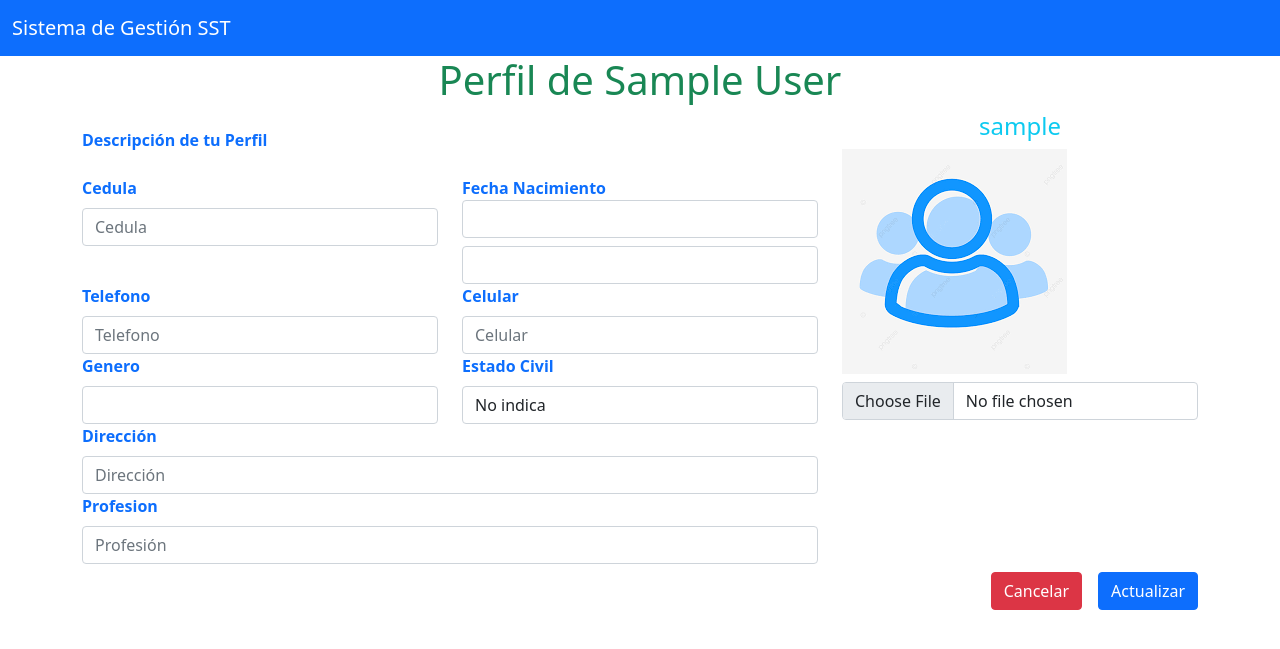
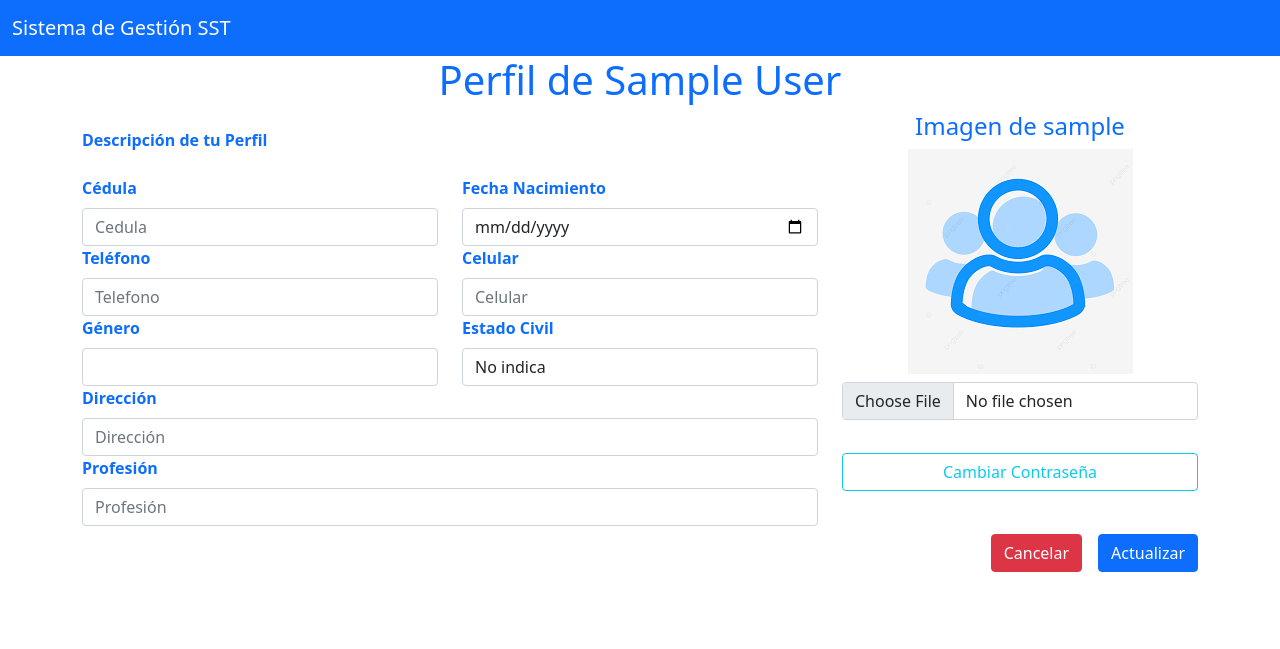
Before and after one commit to viewEder/SG-SST-1J, a Django app: template registration/templates/registration/profile_form.html in a window 1280 px wide. Shown: the top 649 px of the page. Run offline with Django 3.2, Linux system fonts and the light colour scheme; the template is opened without the code that fills it: values that come from a table or form of the project are taken from there, others are empty; the visitor is signed in with stand-in values (Sample User, id 1); some libraries are stand-ins or nearby versions.

Commit message:
Finalizacion login

```diff
--- a/registration/forms.py
+++ b/registration/forms.py
@@ -3,7 +3,6 @@
 from django import forms
 from django.forms import widgets, ChoiceField
 from django.contrib.auth.models import User
-
 
 class ProfileForm(forms.ModelForm):
     class Meta:
@@ -17,7 +16,7 @@
             'profesion' : forms.TextInput(attrs = {'class':'form-control mt-2', 'placeholder':'Profesión'}),
             'cedula' : forms.TextInput(attrs = {'class':'form-control mt-2', 'placeholder':'Cedula'}),
             'genero' : forms.Select(attrs = {'class':'form-control mt-2'}),
-            'fecha_nacimiento' : forms.DateInput(attrs = {'class':'form-control mt-2'}),
+            'fecha_nacimiento' : forms.DateInput(format=('%Y-%m-%d'),attrs = {'class':'form-control mt-2', 'type':'date'}),
             'estado_civil' : forms.Select(attrs = {'class':'form-control mt-2'}),
         }
 
--- a/registration/models.py
+++ b/registration/models.py
@@ -26,7 +26,7 @@
     profesion = models.CharField(max_length=255,verbose_name="Profesion", null=True, blank=True)
     cedula = models.CharField(max_length=20,verbose_name="Cedula", null=True, blank=True)
     genero = models.CharField(max_length=20, choices=Generos,verbose_name="Genero",default="Otro")
-    fecha_nacimiento = models.DateField(verbose_name="Fecha Nacimiento", null=True,blank=True)
+    fecha_nacimiento = models.DateField(verbose_name="Fecha Nacimiento", null=False,blank=False)
     estado_civil = models.CharField(max_length=20, choices=EstaCivil,verbose_name="Estado Civil",default="No indica")
 
     class Meta:
--- a/registration/templates/registration/profile_form.html
+++ b/registration/templates/registration/profile_form.html
@@ -8,7 +8,7 @@
 <section class="container" style="color: white;">
     <div class="row">
         <div>
-            <h1 class="text-success text-center">Perfil de {{user.first_name}} {{user.last_name}}</h1>
+            <h1 class="text-primary text-center">Perfil de {{user.first_name}} {{user.last_name}}</h1>
             <form action="" method="POST" enctype="multipart/form-data">
                 {% csrf_token %}
                 <div class="row text-left">
@@ -16,7 +16,7 @@
                         <label class="text-primary" for=""><strong>Descripción de tu Perfil</strong></label><br><br>
                         <div class="row">
                             <div class="col">
-                                <label class="text-primary" for=""><strong>Cedula</strong></label><br>
+                                <label class="text-primary" for=""><strong>Cédula</strong></label><br>
                             </div>
                             <div class="col">
                                 <label class="text-primary" for=""><strong>Fecha Nacimiento</strong></label><br>
@@ -27,13 +27,12 @@
                                 {{form.cedula}}
                             </div>
                             <div class="col">
-                                <input type="text" class="form-control vDateField" value="{{form.fecha_nacimiento |date:'c'}}">
-                                <span>{{form.fecha_nacimiento}}</span>
+                                {{form.fecha_nacimiento}}
                             </div>
                         </div>
                         <div class="row">
                             <div class="col">
-                                <label class="text-primary" for=""><strong>Telefono</strong></label><br>
+                                <label class="text-primary" for=""><strong>Teléfono</strong></label><br>
                             </div>
                             <div class="col">
                                 <label class="text-primary" for=""><strong>Celular</strong></label><br>
@@ -49,7 +48,7 @@
                         </div>
                         <div class="row">
                             <div class="col">
-                                <label class="text-primary" for=""><strong>Genero</strong></label><br>
+                                <label class="text-primary" for=""><strong>Género</strong></label><br>
                             </div>
                             <div class="col">
                                 <label class="text-primary" for=""><strong>Estado Civil</strong></label><br>
@@ -68,23 +67,23 @@
                         <div class="col">
                             {{form.direccion}}
                         </div>
-                        <label class="text-primary" for=""><strong>Profesion</strong></label><br>
+                        <label class="text-primary" for=""><strong>Profesión</strong></label><br>
                         <div class="col">
                             {{form.profesion}}
                         </div>
                     </div>
                     <div class="col-4">
                         <div class="text-center">
-                            <h4 class="text-info">
-                                {{ user.username }}
+                            <h4 class="text-primary">
+                                Imagen de {{ user.username }}
                             </h4>
                         </div>
-
+                        <div class="text-center">
                         {% if request.user.profile.avatar %}
                         <img src="{{ request.user.profile.avatar.url }}" alt="Imagen de Perfil " class="img-fluid">
                         <br>
 
-                        <p class="text-center" >
+                        <p class="text-center" style="color: black;" >
                             ¿Borrar Imagen?
                             <input type="checkbox" name="avatar-clear" id="avatar-clear">
                         </p>
@@ -92,15 +91,10 @@
                         <img src="{% static 'media/img/default.png' %}" alt="Imagen de Perfil " class="img-fluid">
                         {{form.avatar}}
                         {% endif %}
+                        </div>
                         <!-- Accesos a cambio de contraseña y de correo Electrónico -->
-                        <!-- <hr>
-                        {% if user.email %}
-                        <a type="button" class="btn btn-outline-warning col-12 mb-1" data-bs-toggle="tooltip"
-                            data-bs-placement="top" title="Cambiar Correo Electrónico"> {{user.email}}</a>
-                        {% else %}
-                        <a type="button" class="btn btn-outline-warning col-12 mb-1">Adicionar Datos</a>
-                        {% endif %}
-                        <a type="button" class="btn btn-outline-info col-12">Cambiar Contraseña</a> -->
+                        <hr>
+                        <a type="button" class="btn btn-outline-info col-12" href="/accounts/password_change/">Cambiar Contraseña</a>
                     </div>
                 </div>
                 <div class="d-grid gap-2 mt-2 d-md-flex justify-content-md-end">
@@ -112,4 +106,5 @@
 
     </div>
 </section>
+
 {% endblock %}
```
Also changed, not shown: core/static/media/img/profiles/avion.jpg (added), core/static/media/img/profiles/camion.jpg (added), core/static/media/img/profiles/camiseta.jpg (added), empresa/migrations/0002_auto_20211026_1702.py (added), registration/migrations/0002_alter_profile_options.py (deleted), registration/migrations/0002_auto_20211026_1702.py.
